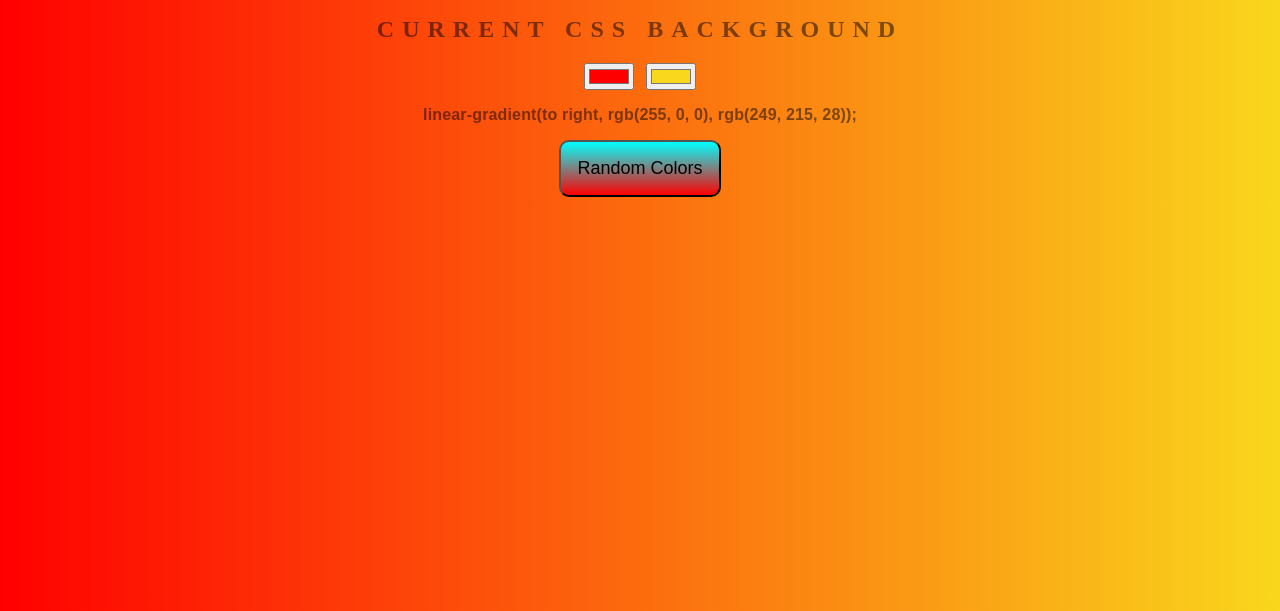
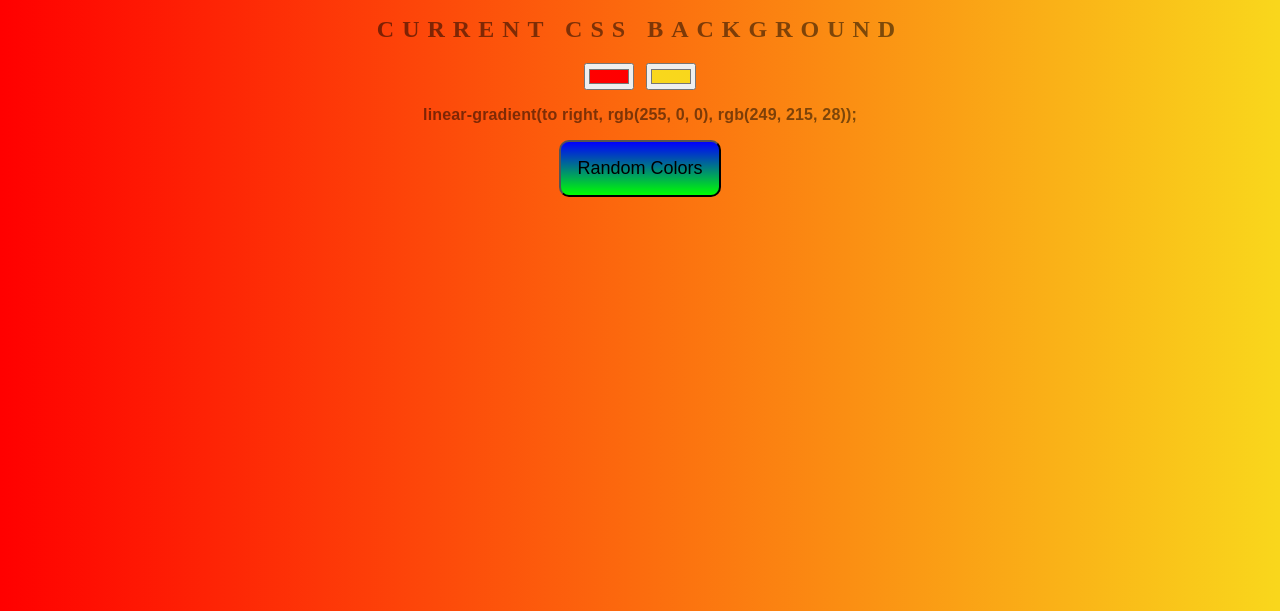
Before and after one commit to garber89/GradientCSSGen, a plain HTML site: page index.html in a window 1280 px wide. Shown: the part 189-800 px from the top of the page. Drawn offline with Linux system fonts and the light colour scheme.

Commit message:
change back, practicing using git

```diff
--- a/style.css
+++ b/style.css
@@ -36,8 +36,8 @@ button{
     font-size: large;
     border-radius: 10px;
     padding: 1rem;
-    background: linear-gradient(to top,  #FF0000, #00FFFF);
+    background: linear-gradient(to top, #00FF00, #0000FF );
 }
 button:hover{
-    background: linear-gradient(to left, #00FF00, #0000FF);
+    background: linear-gradient(to left, #FF0000, #00FFFF );
 }
```
